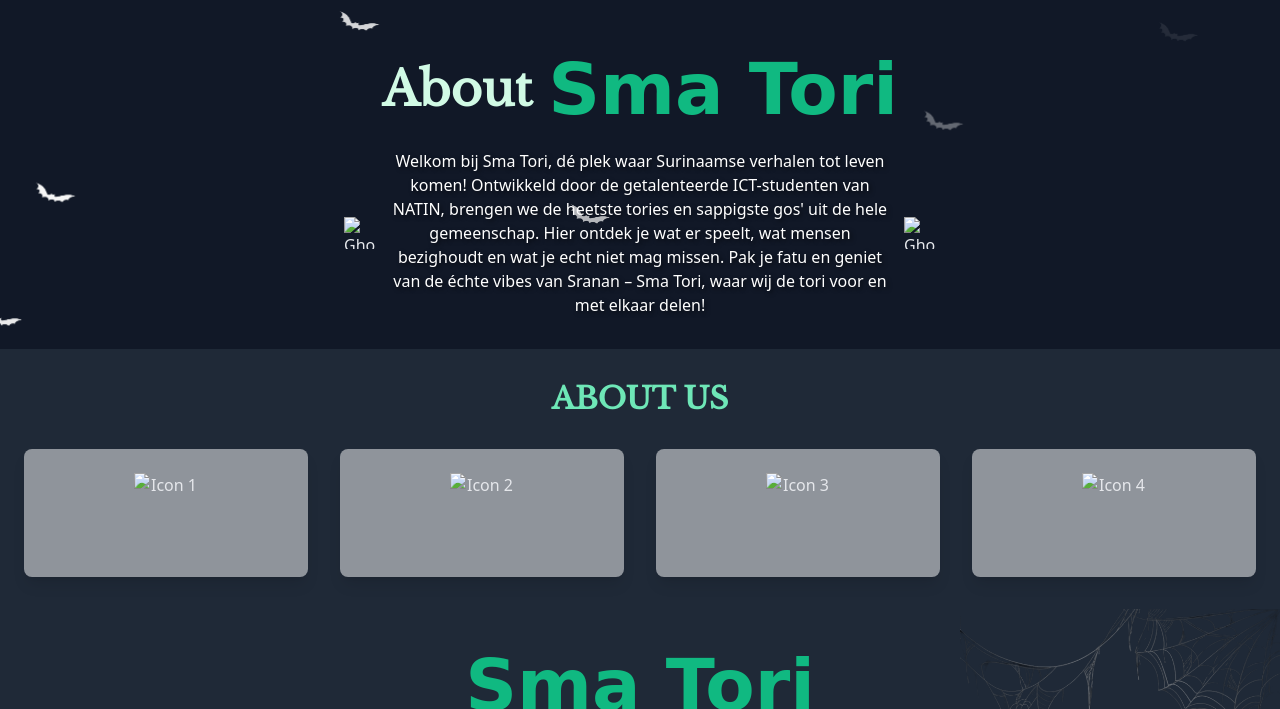
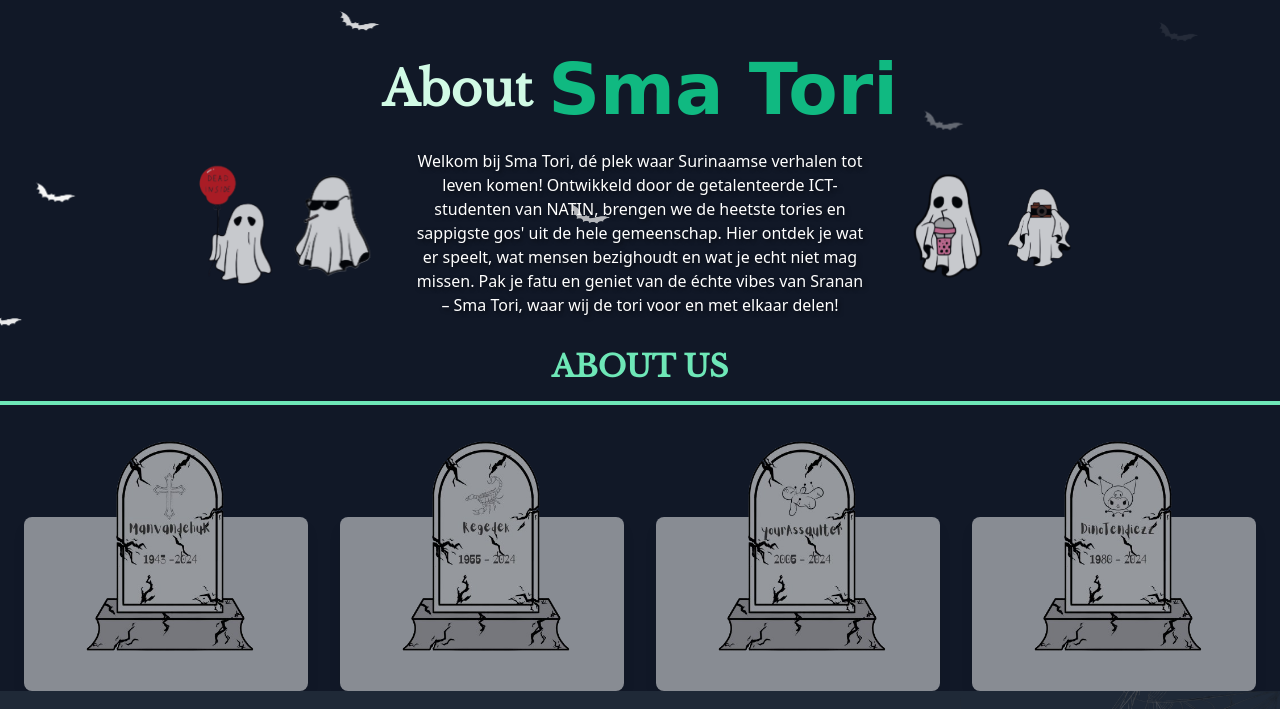
Before and after one commit to LeoRanoe/Projecten-Periode-7, a website: page dist/about.html in a window 1280 px wide. Shown: the part 91-800 px from the top of the page. Drawn offline with nearby package versions, Linux system fonts and the light colour scheme; a web font is replaced by a local one.

Commit message:
Update about.html

```diff
--- a/dist/about.html
+++ b/dist/about.html
@@ -61,7 +61,7 @@
 
 <main class="flex flex-col items-center justify-center px-6 md:px-12 py-8">
   <!-- Text Section -->
-  <div class="w-full md:w-1/2 text-center space-y-6">
+  <div class="w-full md:w-3/4 text-center space-y-6">
 
     <!-- Container for both headings centered -->
     <div class="flex items-center justify-center space-x-4">
@@ -72,46 +72,77 @@
     <!-- Container for both ghost icons and paragraph, centered -->
     <div class="flex items-center justify-center space-x-4 mt-4">
       <!-- Left ghost icon -->
-      <img src="/images/ghost-icon.png" alt="Ghost Icon" class="w-8 h-8">
+      <img src="/images/Aboutpage/ghost fay.png" alt="Ghost Icon" class="w-20 h-25 ghost-img">
+      <img src="/images/Aboutpage/ghost rico.png" alt="Ghost Icon" class="w-20 h-25 ghost-img">
 
       <!-- Paragraph Section -->
-      <p class="text-white shadow-text summary-text max-w-3xl">
+      <p class="text-white shadow-text summary-text max-w-6xl md:max-w-7xl lg:max-w-8xl px-6">
         Welkom bij Sma Tori, dé plek waar Surinaamse verhalen tot leven komen! Ontwikkeld door de getalenteerde ICT-studenten van NATIN, brengen we de heetste tories en sappigste gos' uit de hele gemeenschap. Hier ontdek je wat er speelt, wat mensen bezighoudt en wat je echt niet mag missen.
         Pak je fatu en geniet van de échte vibes van Sranan – Sma Tori, waar wij de tori voor en met elkaar delen!
       </p>
 
       <!-- Right ghost icon -->
-      <img src="/images/ghost-icon.png" alt="Ghost Icon" class="w-8 h-8">
+      <img src="/images/Aboutpage/ghost mighi.png" alt="Ghost Icon" class="w-20 h-25 ghost-img">
+      <img src="/images/Aboutpage/ghost leo.png" alt="Ghost Icon" class="w-20 h-25 ghost-img">
     </div>
   </div>
 </main>
 
-<!-- Section with 4 Columns (outside main section) -->
-<section class="w-full py-8 bg-gray-800">
+<!-- Add this style block in your HTML or in a separate CSS file -->
+<style>
+  /* Define the floating animation */
+  @keyframes float {
+    0% {
+      transform: translateY(0);
+      opacity: 1;
+    }
+    50% {
+      transform: translateY(-10px);
+      opacity: 0.7;
+    }
+    100% {
+      transform: translateY(0);
+      opacity: 1;
+    }
+  }
+
+  /* Apply the animation to the ghost images */
+  .ghost-img {
+    animation: float 3s ease-in-out infinite;
+  }
+
+  /* Add a small delay for the right ghosts to create a staggered effect */
+  .ghost-img:nth-child(2),
+  .ghost-img:nth-child(4) {
+    animation-delay: 1s;
+  }
+</style>
+
+
 
   <!-- "ABOUT US" Heading -->
-  <div class="text-center mb-8">
+  <div class="text-center mb-8 border-b-4 border-green-300 pb-4">
     <h1 class="text-4xl md:text-3xl font-bold text-green-300" style="font-family: 'Libre Baskerville', serif;">ABOUT US</h1>
   </div>
 
-  <!-- Grid of 4 Columns -->
-  <div class="grid grid-cols-1 sm:grid-cols-2 lg:grid-cols-4 gap-8 px-6">
+  <!-- Grid of 4 Columns with increased top margin -->
+  <div class="grid grid-cols-1 sm:grid-cols-2 lg:grid-cols-4 gap-8 px-6 mt-28">
 
         <!-- Column 1 -->
         <div class="text-center relative">
           <div class="bg-white bg-opacity-50 p-6 rounded-lg shadow-lg">
             <!-- Icon with toggle functionality -->
             <div class="icon-container cursor-pointer" onclick="toggleInfo(this)">
-          <img src="/images/icon1.png" alt="Icon 1" class="w-16 h-16 mx-auto mb-4">
+              <img src="/images/Aboutpage/gravestone rico.png" alt="Icon 1" class="gravestone-img mx-auto mb-4">
             </div>
 
         <!-- Hidden Information -->
         <div class="info-container bg-black bg-opacity-70 text-white p-6 rounded-lg hidden">
           <p class="mb-2"><strong>Name:</strong> ManvandehuK</p>
-          <p class="mb-2"><strong>Age:</strong> 81</p>
+          <p class="mb-2"><strong>Years lived:</strong> 81</p>
           <p class="mb-2"><strong>Height:</strong> 6 </p>
-          <p class="mb-2"><strong>Cause of death:</strong> </p>
-          <p><strong>Description:</strong> </p>
+          <p class="mb-2"><strong>Cause of death:</strong>Hepatitis B</p>
+          <p><strong>Description:</strong> I like taking out my rage on sandbags and i like popeyes fries.</p>
         </div>
       </div>
     </div>
@@ -121,16 +152,15 @@
       <div class="bg-white bg-opacity-50 p-6 rounded-lg shadow-lg">
         <!-- Icon with toggle functionality -->
         <div class="icon-container cursor-pointer" onclick="toggleInfo(this)">
-          <img src="/images/icon2.png" alt="Icon 2" class="w-16 h-16 mx-auto mb-4">
+          <img src="/images/Aboutpage/gravestone leo.png" alt="Icon 2" class="gravestone-img mx-auto mb-4">
         </div>
-
         <!-- Hidden Information -->
         <div class="info-container bg-black bg-opacity-70 text-white p-6 rounded-lg hidden">
           <p class="mb-2"><strong>Name:</strong> Regedek</p>
-          <p class="mb-2"><strong>Age:</strong> 69</p>
+          <p class="mb-2"><strong>Years lived:</strong> 69</p>
           <p class="mb-2"><strong>Height:</strong> 6'1 (I wish)</p>
           <p class="mb-2"><strong>Cause of death:</strong> Simping too much</p>
-          <p><strong>Description:</strong> </p>
+          <p><strong>Description:</strong> I like touching my gf breast even though she doesnt have much</p>
         </div>
       </div>
     </div>
@@ -140,34 +170,33 @@
       <div class="bg-white bg-opacity-50 p-6 rounded-lg shadow-lg">
         <!-- Icon with toggle functionality -->
         <div class="icon-container cursor-pointer" onclick="toggleInfo(this)">
-          <img src="/images/icon3.png" alt="Icon 3" class="w-16 h-16 mx-auto mb-4">
+          <img src="/images/Aboutpage/gravestone mighi.png" alt="Icon 3" class="gravestone-img mx-auto mb-4">
         </div>
 
         <!-- Hidden Information -->
         <div class="info-container bg-black bg-opacity-70 text-white p-6 rounded-lg hidden">
-          <p class="mb-2"><strong>Name:</strong> </p>
-          <p class="mb-2"><strong>Age:</strong> 19</p>
+          <p class="mb-2"><strong>Name:</strong> YourAssaulter</p>
+          <p class="mb-2"><strong>Years lived:</strong> 19</p>
           <p class="mb-2"><strong>Height:</strong> 5'1</p>
           <p class="mb-2"><strong>Cause of death:</strong> Natin</p>
-          <p><strong>Description:</strong></p>
+          <p><strong>Description:</strong> I like sitting in the dark and touching people</p>
         </div>
       </div>
     </div>
 
-    <!-- Column 4 -->
     <div class="text-center relative">
       <div class="bg-white bg-opacity-50 p-6 rounded-lg shadow-lg">
         <!-- Icon with toggle functionality -->
         <div class="icon-container cursor-pointer" onclick="toggleInfo(this)">
-          <img src="/images/icon4.png" alt="Icon 4" class="w-16 h-16 mx-auto mb-4">
+          <img src="/images/Aboutpage/gravestone fay.png" alt="Icon 4" class="gravestone-img mx-auto mb-4">
         </div>
 
         <!-- Hidden Information -->
         <div class="info-container bg-black bg-opacity-70 text-white p-6 rounded-lg hidden">
           <p class="mb-2"><strong>Name:</strong> DinoTendiezz</p>
-          <p class="mb-2"><strong>Age:</strong> 44</p>
+          <p class="mb-2"><strong>Years lived:</strong> 44</p>
           <p class="mb-2"><strong>Height:</strong> 4'11</p>
-          <p class="mb-2"><strong>Cause of death:</strong> </p>
+          <p class="mb-2"><strong>Cause of death:</strong> Schizophrenia</p>
           <p><strong>Description:</strong> I like reading love stories about 2 men and I love Chinese anime.</p>
         </div>
       </div>
@@ -175,6 +204,7 @@
 
   </div>
 </section>
+
 
 <!-- JavaScript for Toggle Functionality -->
 <script>
@@ -186,6 +216,30 @@
     infoContainer.classList.toggle("hidden");
   }
 </script>
+
+<!-- Custom CSS to make gravestone images larger and extend outside the box -->
+<style>
+  /* Make the gravestone images larger and let them stick out of the white box */
+  .gravestone-img {
+    position: absolute;
+    top: -115px; /* Keep image position above the box */
+    left: 50%;
+    transform: translateX(-50%); /* Center the image horizontally */
+    width: 320px; /* Increase image size */
+    height: 300px;
+    z-index: 10; /* Ensure image stays on top of other content */
+  }
+
+  /* Ensure the columns have relative positioning */
+  .text-center.relative {
+    position: relative;
+  }
+
+  /* Increase padding to ensure enough space for the image to stick out */
+  .bg-white {
+    padding-top: 150px; /* Increase padding to push the white box further down */
+  }
+</style>
 
 
 <footer class="bg-gray-800 text-gray-400 py-10 relative overflow-hidden">
```
Lines whose indentation alone changed are shown as unchanged.
